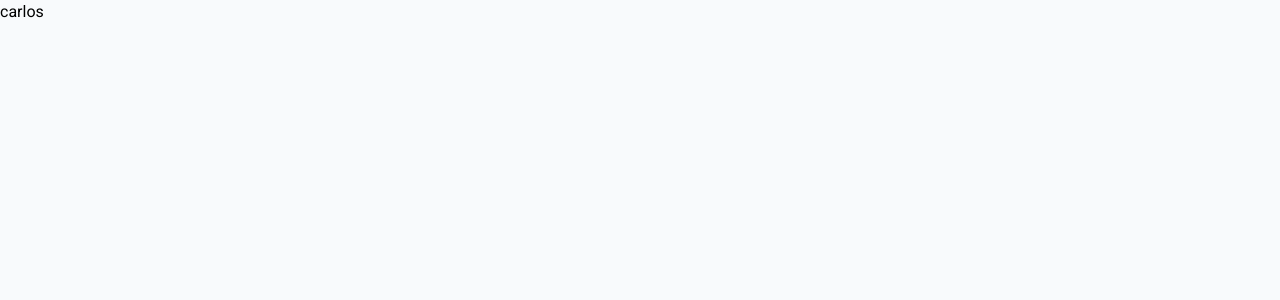
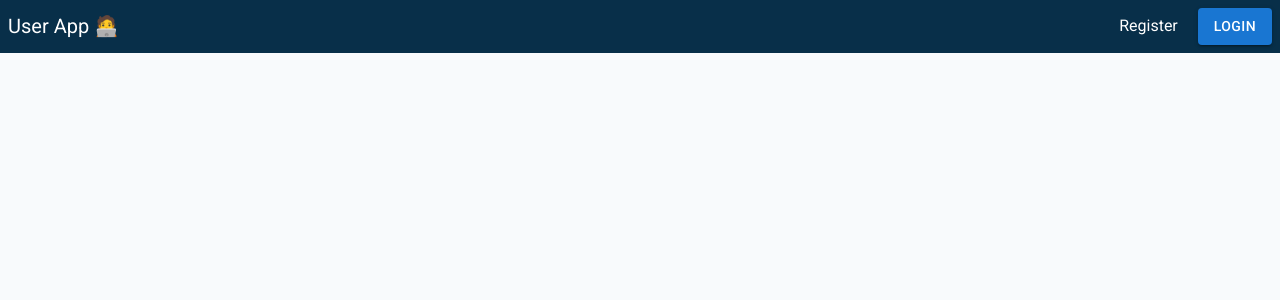
Before and after one commit to CarlosEduardoBotero/viveo-test, a Next.js app: page / in a window 1280 px wide. Shown: the top 300 px of the page. Built offline with nearby package versions, Linux system fonts and the light colour scheme; no server answers.

Commit message:
Added header to RootLayout

```diff
--- a/app/layout.tsx
+++ b/app/layout.tsx
@@ -2,6 +2,7 @@ import type { Metadata } from "next";
 import { Roboto } from "next/font/google";
 import "./globals.css";
 import AuthProvider from "./context/auth-provider";
+import Header from "./components/header";
 
 const roboto = Roboto({ weight: ["300", "400", "500"], subsets: ["latin"] });
 
@@ -18,7 +19,10 @@ export default function RootLayout({
   return (
     <html lang="en">
       <body className={`${roboto.className} bg-slate-50`}>
-        <AuthProvider>{children}</AuthProvider>
+        <AuthProvider>
+          <Header />
+          <div className="pt-[--header-height]">{children}</div>
+        </AuthProvider>
       </body>
     </html>
   );
```
